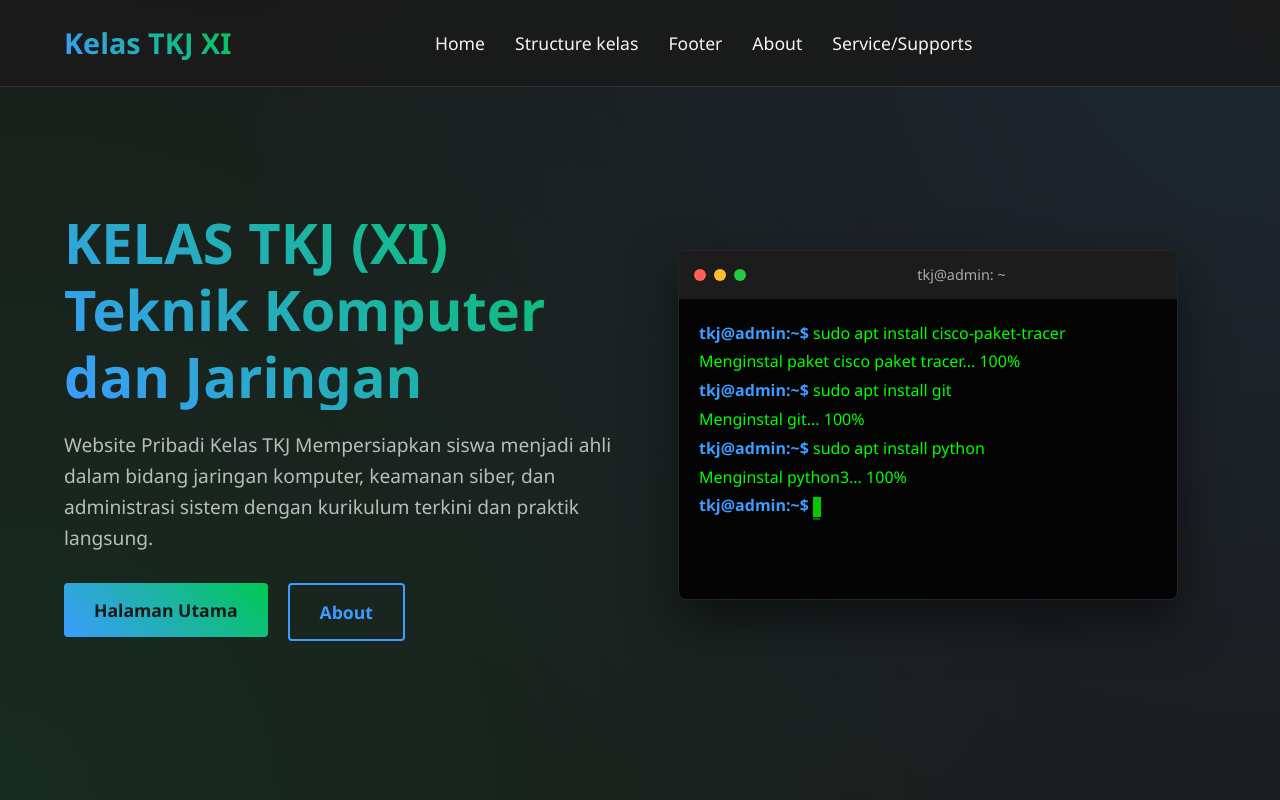
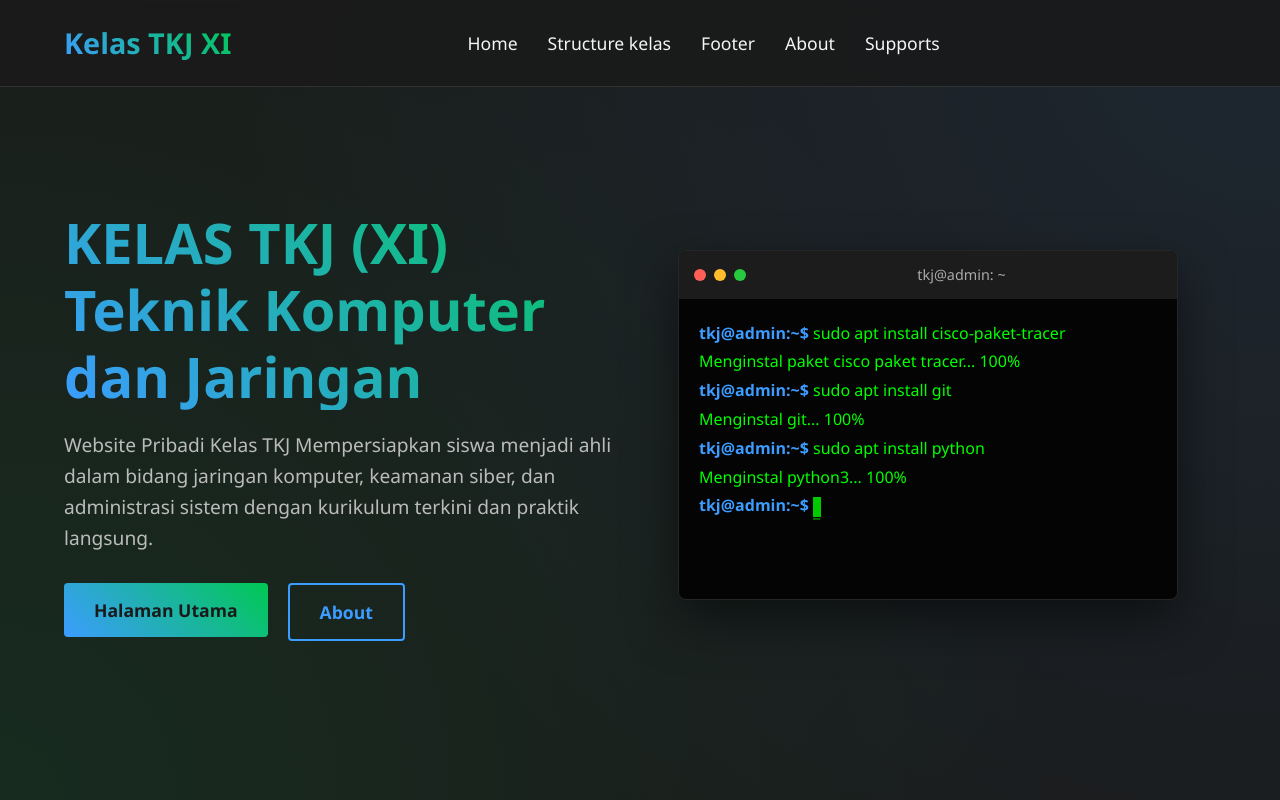
Before and after one commit to daykiller-viann/TKJ, a plain HTML site: page index.html in a window 1280 px wide. Shown: the top 800 px of the page. Drawn offline with Linux system fonts and the light colour scheme.

Commit message:
Update index.html

```diff
--- a/index.html
+++ b/index.html
@@ -25,7 +25,7 @@
           </li>
           <li class="galeri"><a href=".footer-bottom">Footer</a></li>
           <li class="about"><a href="About.html">About</a></li>
-          <li class="service"><a href="#">Service/Supports</a></li>
+          <li class="service"><a href="#">Supports</a></li>
         </ul>
       </nav>
       <div class="header-actions">
```
